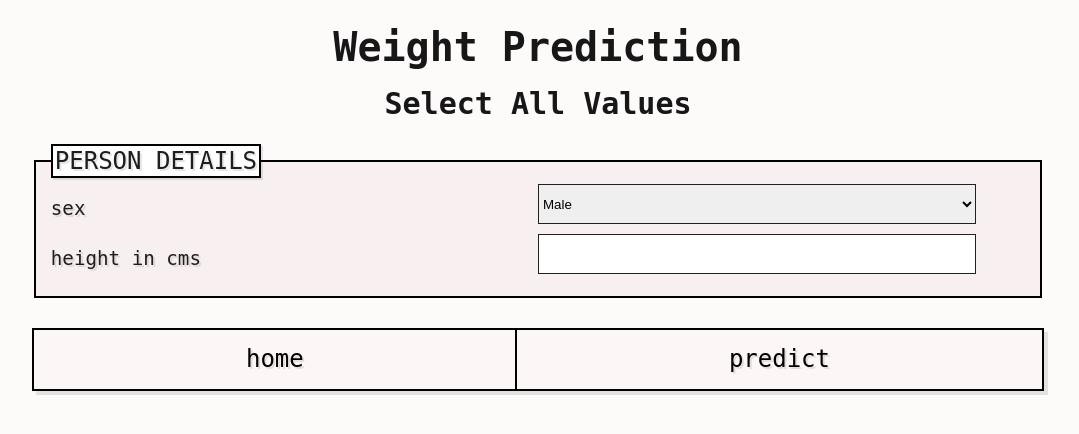
After one commit to killswitchh/flask-prediction-app, a Flask app: page /height in a window 1280 px wide. The commit adds this page. Shown: the top 434 px of the page, without its empty margins (102-1181 px from the left). Run offline with Flask 2, Linux system fonts and the light colour scheme.

Commit message:
added weight prediction regression

```diff
--- a/flaskprediction/forms.py
+++ b/flaskprediction/forms.py
@@ -17,6 +17,9 @@ EMBARKED_PORT = [("C" , "Cherbourg") , ("Q","Queenstown") , ("S","Southampton")]
 
 #BOSTON
 CHARLES_RIVER = [(1,"Yes") , (0,"No")]
+
+#HEIGHT
+SEX = [(0,"Male"),(1 , "Female")]
 
 class CarDetailsForm(FlaskForm):
     price = SelectField(label = "Price" , choices = PRICE , validators = [InputRequired()])
@@ -51,3 +54,8 @@ class BostonDetailsForm(FlaskForm):
     black = FloatField(label="proportion of blacks by town" , validators = [NumberRange(min=0, max=400) , InputRequired()])
     lstat = FloatField(label="lower status of the population" , validators = [NumberRange(min=0, max=100) , InputRequired()])
     submit = SubmitField("Predict")
+
+class HeightDetailsForm(FlaskForm):
+    sex = SelectField(label = "Sex" , choices=SEX, validators = [InputRequired()])
+    height = FloatField(label="Height in cms" , validators = [NumberRange(min=10, max=350) , InputRequired()])
+    submit = SubmitField("Predict")
--- a/flaskprediction/routes.py
+++ b/flaskprediction/routes.py
@@ -1,7 +1,7 @@
 from flask import Flask , render_template , url_for , send_from_directory
 from flaskprediction import app
 from flaskprediction.utils.predict import Predictor
-from flaskprediction.forms import CarDetailsForm , TitanicDetailsForm , BostonDetailsForm
+from flaskprediction.forms import CarDetailsForm , TitanicDetailsForm , BostonDetailsForm , HeightDetailsForm
 
 import os
 
@@ -58,3 +58,18 @@ def boston():
     else:
         message = "Select All Values"
     return render_template('boston.html' , title='boston Regressor' , form = form , message= message)
+
+
+@app.route("/height" , methods=['GET' , 'POST'])
+def height():
+    message = ""
+    form = HeightDetailsForm()
+    if form.validate_on_submit():
+        parameter_list = [form.sex.data , form.height.data]
+        predictor = Predictor()
+        answer = predictor.calculate_weight(parameter_list)
+        message = ""
+        return render_template('height.html' , title='Weight Prediction' , form = form , message= message,answer = answer)
+    else:
+        message = "Select All Values"
+    return render_template('height.html' , title='Weight Prediction' , form = form , message= message)
--- /dev/null
+++ b/flaskprediction/templates/height.html
@@ -0,0 +1,68 @@
+{% extends "layout.html" %}
+{% block content %}
+
+
+<h1> Weight Prediction</h1>
+{% if message %}
+<h2>{{ message }}</h2>
+{% endif %}
+<div id="weight-pred-input-form-outer" class="form-div">
+    <form method="POST" action = "">
+        {{ form.hidden_tag() }}
+        <fieldset class =  "field-set">
+            <legend> Person Details</legend>
+
+            <div id="weight-pred-sex" class = "flexbox">
+                <div class="label">
+                    {{ form.sex.label ()}}
+                </div>
+                <div class="field">
+                    {{ form.sex() }}
+                </div>
+
+                {% if form.sex.errors %}
+                <div id = "errors" class = "errors">
+                    {% for error in form.sex.errors %}
+                        <span>{{ error }}</span>
+                    {% endfor %}
+                </div>
+                {% endif %}
+            </div>
+
+
+            <div id="weight-pred-height" class = "flexbox">
+                <div class="label">
+                    {{ form.height.label ()}}
+                </div>
+                <div class="field">
+                    {{ form.height() }}
+                </div>
+
+                {% if form.height.errors %}
+                <div id = "errors" class = "errors">
+                    {% for error in form.height.errors %}
+                        <span>{{ error }}</span>
+                    {% endfor %}
+                </div>
+                {% endif %}
+            </div>
+        </fieldset>
+        <br>
+        <div class="multi-button">
+            <button type = "button" onclick="window.location.href = '{{ url_for('home') }}';">
+                Home
+            </button>
+            {{ form.submit(class="button") }}
+
+        </div>
+        <br>
+        {% if answer %}
+        <div class="answer">
+            {{ answer }}
+        </div>
+        {% endif %}
+        </div>
+    </form>
+
+</div>
+{% endblock content %}
```
Also changed, not shown: flaskprediction/templates/home.html (+6 -1 lines), flaskprediction/utils/predict.py (+11 -2 lines), 1 other file.
